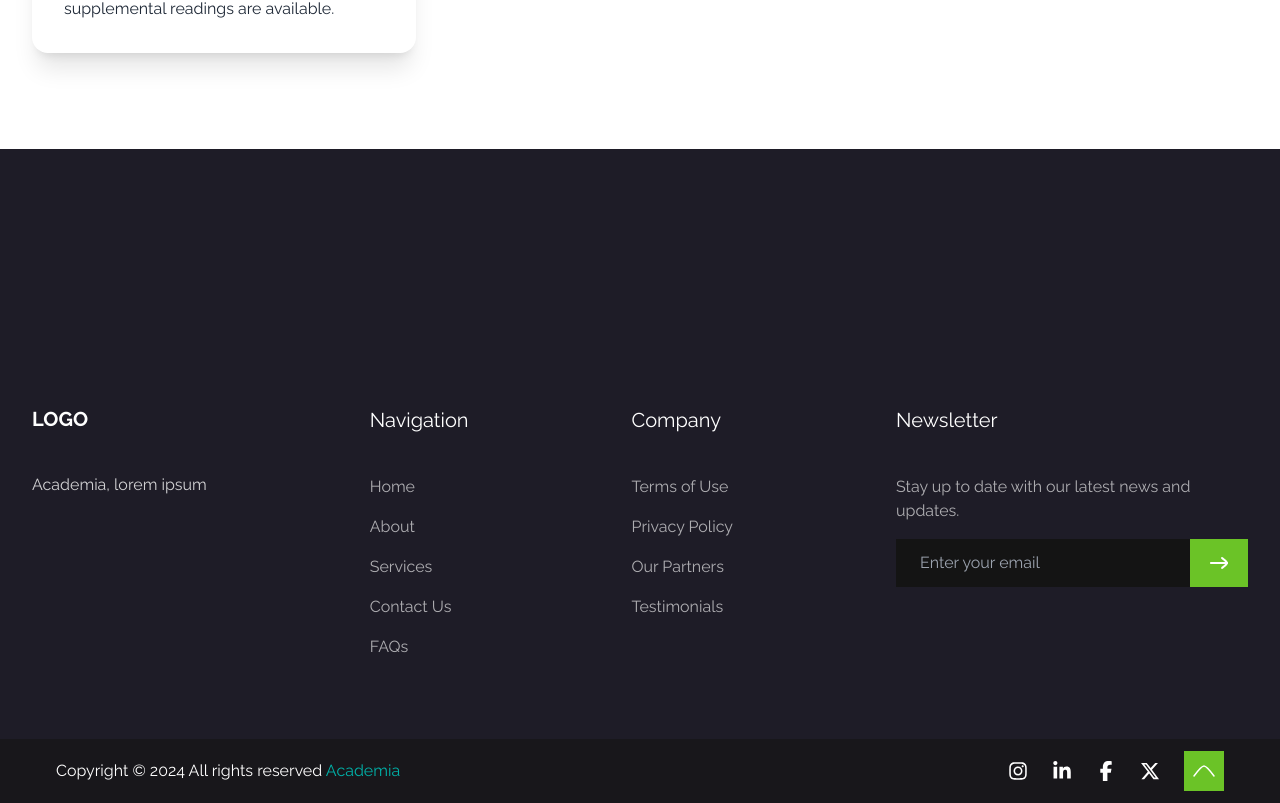
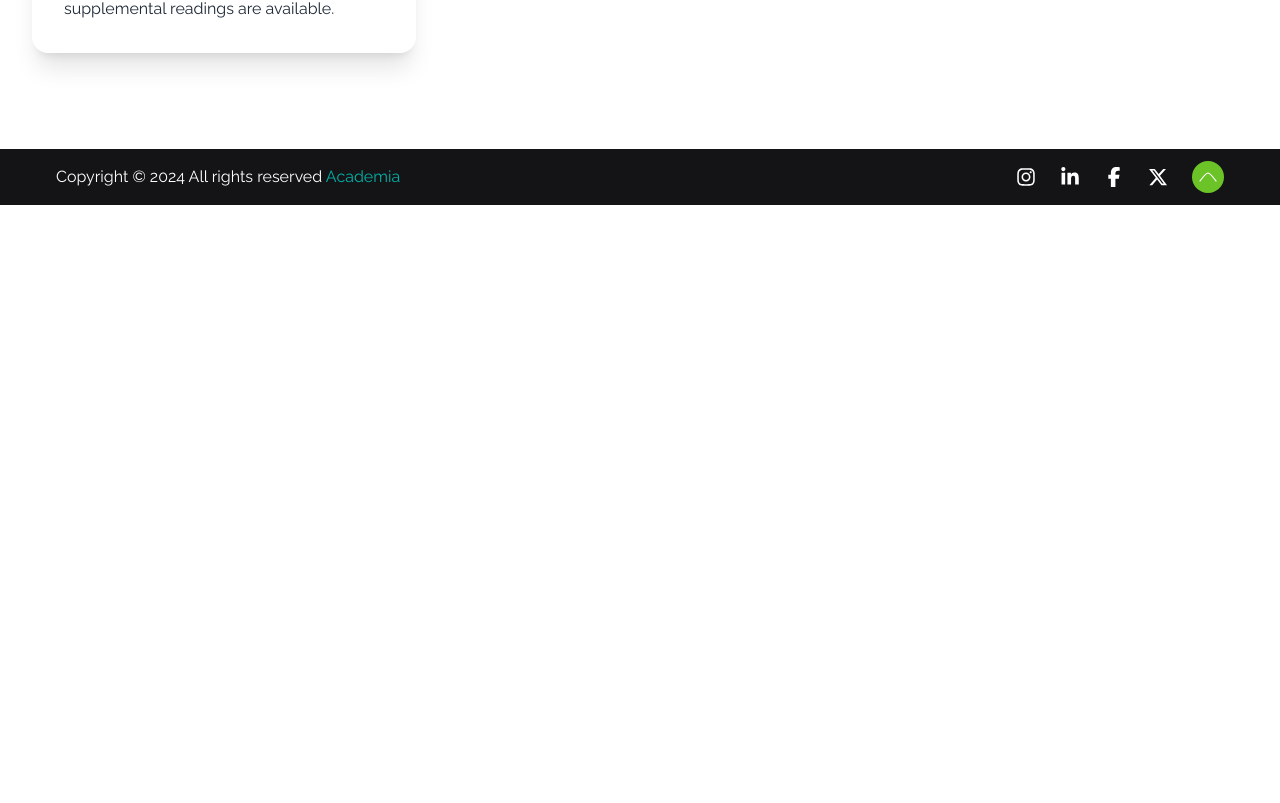
Before and after one commit to Bridgetamana/Academia-LMS, a Next.js app: page / in a window 1280 px wide. Shown: the part 1038-1841 px from the top of the page. After the commit the page ends 1243 px from the top, so only its background shows below. Built offline with nearby package versions, Linux system fonts and the light colour scheme.

Commit message:
updated footer component

```diff
--- a/app/components/common/Footer.jsx
+++ b/app/components/common/Footer.jsx
@@ -22,104 +22,8 @@ const Footer = () => {
 
   return (
     <section>
-      <footer className="bg-[#1E1C27] text-white">
-        <div className="mx-auto max-w-screen-xl px-4 sm:px-6 lg:px-8 py-20 pt-52 lg:pt-64 space-y-10 lg:space-y-0 lg:flex gap-10 justify-between">
-          <div className="flex flex-col gap-10 max-w-[320px]">
-            <Link href="" className="font-semibold text-xl">
-              LOGO
-            </Link>
-            <p className="text-base font-normal text-[#FFFFFFCC]">
-              Academia, lorem ipsum
-            </p>
-          </div>
-
-          {/* navigation */}
-          <div className="flex flex-col gap-10 font-normal">
-            <p className="text-[20px]">Navigation</p>
-            <span className="flex flex-col gap-4 text-base text-[#FFFFFFA3]">
-              <Link href="" className="hover:underline duration-150">
-                Home
-              </Link>
-              <Link href="" className="hover:underline duration-150">
-                About
-              </Link>
-              <Link href="" className="hover:underline duration-150">
-                Services
-              </Link>
-              <Link href="" className="hover:underline duration-150">
-                Contact Us
-              </Link>
-              <Link href="" className="hover:underline duration-150">
-                FAQs
-              </Link>
-            </span>
-          </div>
-
-          {/* company */}
-          <div className="flex flex-col gap-10">
-            <p className="text-[20px]">Company</p>
-            <span className="flex flex-col gap-4 text-base text-[#FFFFFFA3]">
-              <Link href="" className="hover:underline duration-150">
-                Terms of Use
-              </Link>
-              <Link href="" className="hover:underline duration-150">
-                Privacy Policy
-              </Link>
-              <Link href="" className="hover:underline duration-150">
-                Our Partners
-              </Link>
-              <Link href="" className="hover:underline duration-150">
-                Testimonials
-              </Link>
-            </span>
-          </div>
-
-          {/* newsletter */}
-          <div className="flex flex-col gap-10 max-w-[352px]">
-            <p className="text-[20px]">Newsletter</p>
-            <div className="flex flex-col gap-4 text-base text-[#FFFFFFA3]">
-              <p className="">
-                Stay up to date with our latest news and updates.
-              </p>
-              <form className="flex">
-                <input
-                  type="text"
-                  placeholder="Enter your email"
-                  required
-                  className="bg-[#141414] text-[#FFFFFFA3] text-base px-[24px] py-[12px] w-full"
-                />
-                <button
-                  title="submit"
-                  type="submit"
-                  className="btn btn-ghost bg-academia-primary rounded-none hover:bg-academia-primary/90"
-                >
-                  <svg
-                    width="24"
-                    height="24"
-                    viewBox="0 0 24 24"
-                    fill="none"
-                    xmlns="http://www.w3.org/2000/svg"
-                  >
-                    <path
-                      fill-rule="evenodd"
-                      clip-rule="evenodd"
-                      d="M21 12C21 12.5523 20.5523 13 20 13H4C3.44772 13 3 12.5523 3 12C3 11.4477 3.44772 11 4 11H20C20.5523 11 21 11.4477 21 12Z"
-                      fill="white"
-                    />
-                    <path
-                      d="M18.9722 12C18.8789 11.8452 18.6833 11.5671 18.4695 11.3251C18.0437 10.8432 17.457 10.2928 16.8445 9.76105C16.237 9.23357 15.6265 8.74365 15.1661 8.38437C14.9365 8.20515 14.5402 7.90576 14.407 7.80521C13.9624 7.47768 13.8674 6.85173 14.1949 6.40706C14.5224 5.96236 15.1484 5.86736 15.5931 6.19487L15.5968 6.19767C15.7412 6.30672 16.1598 6.62291 16.3966 6.80767C16.8737 7.18002 17.5132 7.69303 18.1557 8.25084C18.7932 8.80434 19.4565 9.4216 19.9682 10.0008C20.2231 10.2892 20.4615 10.5918 20.6417 10.8906C20.8053 11.162 21.0001 11.5568 21.0001 12C21.0001 12.4431 20.8053 12.838 20.6417 13.1094C20.4615 13.4082 20.2231 13.7108 19.9682 13.9992C19.4565 14.5784 18.7932 15.1957 18.1557 15.7492C17.5132 16.307 16.8737 16.82 16.3966 17.1923C16.1598 17.3771 15.7415 17.6931 15.5971 17.8021L15.5931 17.8051C15.1484 18.1326 14.5224 18.0376 14.1949 17.5929C13.8674 17.1483 13.9624 16.5223 14.407 16.1948C14.5402 16.0942 14.9365 15.7948 15.1661 15.6156C15.6265 15.2564 16.237 14.7664 16.8445 14.2389C17.457 13.7072 18.0437 13.1568 18.4695 12.6749C18.6833 12.4329 18.8789 12.1548 18.9722 12Z"
-                      fill="white"
-                    />
-                  </svg>
-                </button>
-              </form>
-            </div>
-          </div>
-        </div>
-      </footer>
-
       {/* copyright */}
-      <footer className="bg-[#18171B] text-white px-6 py-3">
+      <footer className="bg-[#141416] text-white px-6 py-3">
         {/* lg:h-[80px] */}
         <div className="mx-auto max-w-screen-xl px-4 sm:px-6 lg:px-8 space-y-5 lg:space-y-0 lg:flex gap-4 lg:gap-8 justify-between items-center">
           <p className="py- text-center lg:text-start">
@@ -147,11 +51,11 @@ const Footer = () => {
               onClick={scrollToTop}
               title="Back to Top"
               type="button"
-              className="bg-academia-primary rounded-none hover:bg-academia-primary/90"
+              className="bg-academia-primary rounded-full hover:bg-academia-primary/90"
             >
               <svg
-                width="40"
-                height="40"
+                width="32"
+                height="32"
                 viewBox="0 0 40 40"
                 fill="none"
                 xmlns="http://www.w3.org/2000/svg"
```
